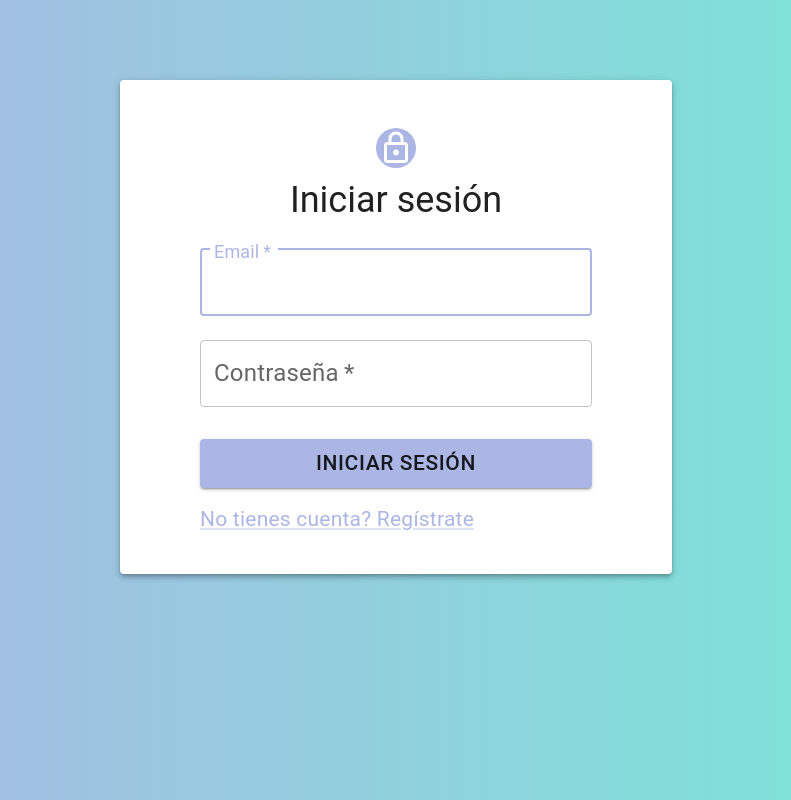
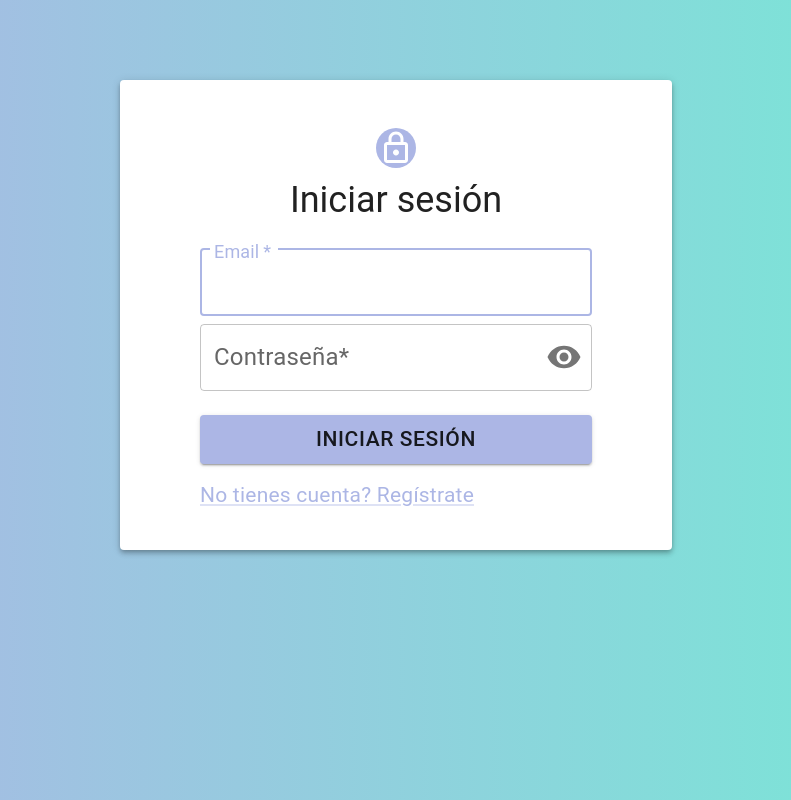
Before and after one commit to J-Guevara12/event-register, a Next.js app in the folder frontend/: page / in a window 1280 px wide. Shown: the whole page, without its empty margins (244-1035 px from the left). Built offline with nearby package versions, Linux system fonts and the light colour scheme.

Commit message:
Implemented visibility button for the password in the UI

```diff
--- a/frontend/app/page.jsx
+++ b/frontend/app/page.jsx
@@ -14,8 +14,17 @@
 import LockOutlinedIcon from '@mui/icons-material/LockOutlined';
 import Typography from '@mui/material/Typography';
 import Container from '@mui/material/Container';
+import FormControl from '@mui/material/FormControl'
+import IconButton from '@mui/material/IconButton';
+import InputAdornment from '@mui/material/InputAdornment'
+import OutlinedInput from '@mui/material/OutlinedInput'
+import InputLabel from '@mui/material/InputLabel';
+
 import { Paper } from '@mui/material';
 import { ThemeProvider } from '@mui/material';
+
+import Visibility from '@mui/icons-material/Visibility';
+import VisibilityOff from '@mui/icons-material/VisibilityOff';
 
 import { useLogin } from "./hooks/useLogin.js"
 
@@ -26,11 +35,15 @@
   const handleSubmit = (event) => {
     event.preventDefault();
     const data = new FormData(event.currentTarget)
-    const loginF = useLogin()
-    console.log(loginF(data.get('email'),data.get('password')))
+    const loginFunction = useLogin()
+    loginFunction(data.get('email'),data.get('password'))
   };
 
   const [showPassword,setShowPassword] = React.useState(false);
+
+  const handleClickShowPassword = () => {
+    setShowPassword((show) => !show)
+  }
 
   return (
     <ThemeProvider theme={theme}>
@@ -65,16 +78,33 @@
               autoComplete="email"
               autoFocus
             />
-            <TextField
-              margin="normal"
-              required
-              fullWidth
-              name="password"
-              label="Contraseña"
-              type="password"
-              id="password"
-              autoComplete="current-password"
-            />
+            <FormControl sx={{width: '100%'}} variant='outlined'>
+
+              <InputLabel htmlFor="outlined-adornment-password">Contraseña*</InputLabel>
+
+              <OutlinedInput
+                type={showPassword? 'text' : 'password'}
+                required
+                fullWidth
+                name="password"
+                id="outlined-adornment-password"
+                autoComplete="current-password"
+                label="Contraseña"
+
+                endAdornment={
+                <InputAdornment position="end">
+                  <IconButton
+                    aria-label="toggle password visibility"
+                    onClick={handleClickShowPassword}
+                    edge="end"
+                  >
+                    {showPassword? <VisibilityOff/> : <Visibility/> }
+
+                  </IconButton>
+                </InputAdornment>
+                }
+              />
+            </FormControl>
             <Button
               type="submit"
               fullWidth
```
